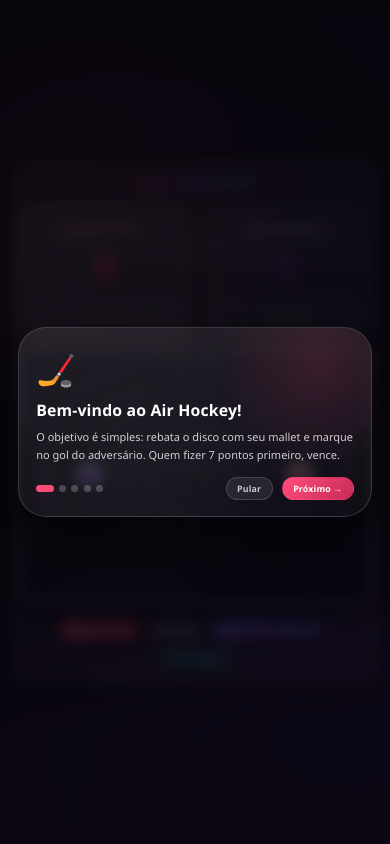
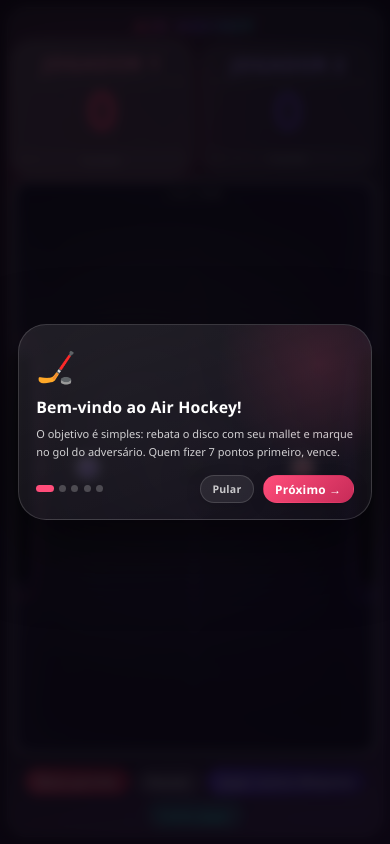
Before and after one commit to campelogabriel/air-hockey-cconecta, a plain HTML site: page index.html in a window 390 px wide. Drawn offline with Linux system fonts and the light colour scheme.

Commit message:
Add files via upload

```diff
--- a/script.js
+++ b/script.js
@@ -101,8 +101,8 @@
   state.puck.x = 0.5;
   state.puck.y = 0.5;
   const angle = (Math.random() * 0.9 - 0.45);
-  state.puck.vy = Math.sin(angle) * 0.00028;
-  state.puck.vx = direction * Math.cos(angle) * 0.00038;
+  state.puck.vy = Math.sin(angle) * 0.00024;
+  state.puck.vx = direction * Math.cos(angle) * 0.00032;
 }
 
 function updateMallets() {
@@ -192,16 +192,20 @@
   const dx = state.puck.x - state.mallets[i].x;
   const dy = state.puck.y - state.mallets[i].y;
   const dist = Math.hypot(dx, dy);
-  const radius = 0.095;
+  const radius = 0.085;
 
   if (dist < radius) {
     const nx = dx / (dist || 1);
     const ny = dy / (dist || 1);
-    const speed = Math.max(Math.hypot(state.puck.vx, state.puck.vy), 0.00035);
+    const currentSpeed = Math.hypot(state.puck.vx, state.puck.vy);
+    const MAX_SPEED = 0.00075;
+    const MIN_SPEED = 0.00035;
+    let speed = Math.max(currentSpeed, MIN_SPEED) * 1.06;
+    speed = Math.min(speed, MAX_SPEED);
     state.puck.x = state.mallets[i].x + nx * radius;
     state.puck.y = state.mallets[i].y + ny * radius;
-    state.puck.vx = nx * speed * 1.12;
-    state.puck.vy = ny * speed * 1.12;
+    state.puck.vx = nx * speed;
+    state.puck.vy = ny * speed;
 
     malletEls[i].style.transform = 'scale(1.12)';
     setTimeout(() => { malletEls[i].style.transform = 'scale(1)'; }, 90);
@@ -221,7 +225,7 @@
 // ============================================================
 //  CONTROLE TECLADO
 // ============================================================
-const MALLET_SPEED = 0.0008;
+const MALLET_SPEED = 0.0005;
 
 function moveMalletsByKeyboard(dt) {
   let dx1 = 0, dy1 = 0;
--- a/style.css
+++ b/style.css
@@ -13,40 +13,43 @@
   --radius-table: 30px;
   --transition: .3s cubic-bezier(.4,0,.2,1);
 }
+html,body{height:100%;}
 html{font-size:62.5%;}
 body{
-  min-height:100vh;
+  height:100vh;
   font-family:'Segoe UI',system-ui,sans-serif;
   background:
     radial-gradient(circle at 15% 20%, rgba(255,77,122,.12), transparent 45%),
     radial-gradient(circle at 85% 80%, rgba(124,77,255,.14), transparent 45%),
     linear-gradient(150deg,#0c0714 0%,#1a0f24 45%,#2a1030 100%);
   display:flex;align-items:center;justify-content:center;
-  padding:2.4rem;overflow-y:auto; /* permite rolagem vertical */
+  padding:1.2rem;overflow:hidden; /* joga cabe inteiro, sem scroll */
 }
 .game{
   position:relative;z-index:1;
   width:min(120rem,100%); max-width:1200px;
+  height:100%;max-height:100%;
   background:var(--glass-bg);
   backdrop-filter:blur(20px) saturate(1.3);
   -webkit-backdrop-filter:blur(20px) saturate(1.3);
   border-radius:44px;
   border:1px solid var(--glass-border);
   box-shadow:var(--glass-shadow), inset 0 1px 0 rgba(255,255,255,.15);
-  padding:3rem 3rem 2.2rem;
-  display:flex;flex-direction:column;align-items:center;gap:2.4rem;
+  padding:1.6rem 2.4rem;
+  display:flex;flex-direction:column;align-items:center;gap:1rem;
+  overflow:hidden;
 }
-.title-row{display:flex;align-items:center;gap:1rem;}
+.title-row{display:flex;align-items:center;gap:1rem;flex:0 0 auto;}
 .title{
-  font-size:1.8rem;font-weight:800;letter-spacing:.16em;text-transform:uppercase;
+  font-size:clamp(1.4rem,2.4vh,1.8rem);font-weight:800;letter-spacing:.16em;text-transform:uppercase;
   background:linear-gradient(90deg,var(--primary),var(--secondary),var(--accent));
   -webkit-background-clip:text; background-clip:text; color:transparent;
   filter:drop-shadow(0 0 12px rgba(255,77,122,.25));
 }
-.players-wrapper{display:flex;width:100%;gap:2rem;justify-content:center;flex-wrap:wrap;}
+.players-wrapper{display:flex;width:100%;gap:2rem;justify-content:center;flex-wrap:wrap;flex:0 0 auto;}
 .player{
   flex:1 1 26rem;max-width:34rem;min-width:20rem;
-  padding:2rem 1.8rem;border-radius:var(--radius-card);
+  padding:1.2rem 1.8rem;border-radius:var(--radius-card);
   background:rgba(255,255,255,.05);
   border:1px solid rgba(255,255,255,.08);
   box-shadow:0 4px 20px rgba(0,0,0,.2);
@@ -65,15 +68,15 @@
 .player--0 .player-name-input{color:#ff86a8;}
 .player--1 .player-name-input{color:#b697ff;}
 .player-name-input{
-  font-family:inherit;font-size:clamp(1.8rem,2.4vw,2.8rem);font-weight:800;
+  font-family:inherit;font-size:clamp(1.4rem,2.4vh,2.2rem);font-weight:800;
   letter-spacing:.04em;text-transform:uppercase;background:transparent;border:none;
   border-bottom:2px solid rgba(255,255,255,.15);color:#fff;text-align:center;width:100%;
-  padding:.4rem .8rem;outline:none;transition:border-color var(--transition), transform var(--transition);
+  padding:.3rem .8rem;outline:none;transition:border-color var(--transition), transform var(--transition);
 }
 .player-name-input:focus{border-bottom-color:var(--primary);transform:scale(1.02);}
 .player-name-input::placeholder{color:rgba(255,255,255,.35);font-weight:400;text-transform:none;}
 .score{
-  font-size:clamp(4.6rem,7.5vw,7.6rem);font-weight:200;line-height:1;margin:.3rem 0 .5rem;
+  font-size:clamp(3rem,6vh,5.6rem);font-weight:200;line-height:1;margin:.2rem 0 .3rem;
   transition:all var(--transition);
 }
 .player--0 .score{color:var(--primary);text-shadow:0 0 30px rgba(255,77,122,.2);}
@@ -85,12 +88,15 @@
   font-size:1.1rem;font-weight:700;color:var(--accent);height:1.4rem;opacity:0;transition:opacity .25s;
 }
 .streak.show{opacity:1;}
-.current{width:100%;background:rgba(255,255,255,.06);border-radius:14px;padding:.7rem 1rem;
-  border:1px solid rgba(255,255,255,.08);margin-top:.2rem;}
-.current-label{font-size:1rem;text-transform:uppercase;letter-spacing:.12em;color:rgba(255,255,255,.55);font-weight:700;}
-.current-score{font-size:1.15rem;font-weight:700;color:#fff;margin-top:.1rem;}
+.current{width:100%;background:rgba(255,255,255,.06);border-radius:14px;padding:.4rem 1rem;
+  border:1px solid rgba(255,255,255,.08);margin-top:.1rem;}
+.current-label{font-size:.9rem;text-transform:uppercase;letter-spacing:.12em;color:rgba(255,255,255,.55);font-weight:700;}
+.current-score{font-size:1.05rem;font-weight:700;color:#fff;margin-top:.1rem;}
 
-.center{width:100%;max-width:82rem;position:relative;display:flex;align-items:center;justify-content:center;padding:0 .8rem;}
+.center{
+  width:100%;max-width:82rem;position:relative;display:flex;align-items:center;justify-content:center;
+  padding:0 .8rem;flex:1 1 auto;min-height:0; /* deixa a mesa ocupar o espaço restante, sem estourar a tela */
+}
 
 /* ============================================================
    MESA NA HORIZONTAL
@@ -98,7 +104,8 @@
    direita (gol do J1). A mesa é mais larga do que alta.
    ============================================================ */
 .air-table{
-  position:relative;width:100%;aspect-ratio:1.85/1;border-radius:var(--radius-table);
+  position:relative;height:100%;max-height:100%;width:auto;max-width:100%;
+  aspect-ratio:1.85/1;border-radius:var(--radius-table);
   border:.6rem solid rgba(255,255,255,.55);
   background:
     radial-gradient(circle at 30% 40%, rgba(255,255,255,.14) 0%, transparent 60%),
@@ -139,7 +146,7 @@
 .trail{position:absolute;width:3.2rem;height:3.2rem;border-radius:50%;background:rgba(255,255,255,.10);
   pointer-events:none;z-index:2;transform:translate(-50%,-50%);}
 .mallet{
-  position:absolute;width:5rem;height:5rem;border-radius:50%;border:.5rem solid rgba(255,255,255,.92);
+  position:absolute;width:4rem;height:4rem;border-radius:50%;border:.4rem solid rgba(255,255,255,.92);
   box-shadow:0 .8rem 2rem rgba(0,0,0,.35), inset 0 -4px 8px rgba(0,0,0,.2), inset 0 4px 8px rgba(255,255,255,.5);
   z-index:4;will-change:transform;
 }
@@ -148,7 +155,7 @@
 .mallet--0{background:radial-gradient(circle at 35% 30%,#ff8aab,var(--primary));}
 .mallet--1{background:radial-gradient(circle at 35% 30%,#b88aff,var(--secondary));}
 .puck{
-  position:absolute;width:3.2rem;height:3.2rem;border-radius:50%;
+  position:absolute;width:2.4rem;height:2.4rem;border-radius:50%;
   background:radial-gradient(circle at 30% 25%,#555,#111);
   box-shadow:0 .6rem 1.2rem rgba(0,0,0,.55), inset 0 -3px 6px rgba(0,0,0,.65), inset 0 3px 6px rgba(255,255,255,.18),
     0 0 18px rgba(46,230,214,.15);
@@ -158,15 +165,15 @@
   background:radial-gradient(circle,rgba(255,255,255,.25) 0%,transparent 70%);border-radius:50%;pointer-events:none;}
 
 .hint{
-  position:absolute;z-index:10;top:1.2rem;left:50%;transform:translateX(-50%);padding:.5rem 1.6rem;
+  position:absolute;z-index:10;top:1rem;left:50%;transform:translateX(-50%);padding:.4rem 1.4rem;
   border-radius:40px;background:rgba(0,0,0,.3);backdrop-filter:blur(8px);color:rgba(255,255,255,.8);
-  font-size:1.05rem;font-weight:600;letter-spacing:.03em;white-space:nowrap;pointer-events:none;
+  font-size:1rem;font-weight:600;letter-spacing:.03em;white-space:nowrap;pointer-events:none;
   border:1px solid rgba(255,255,255,.08);
 }
-.controls{width:100%;display:flex;justify-content:center;align-items:center;gap:1.4rem;flex-wrap:wrap;
-  padding:1rem 0 .2rem;border-top:1px solid rgba(255,255,255,.06);}
+.controls{width:100%;display:flex;justify-content:center;align-items:center;gap:1rem;flex-wrap:wrap;
+  padding:.6rem 0 0;border-top:1px solid rgba(255,255,255,.06);flex:0 0 auto;}
 .btn{
-  font-family:inherit;font-size:1.35rem;font-weight:700;border:none;padding:1rem 2.2rem;border-radius:50px;
+  font-family:inherit;font-size:clamp(1.1rem,2vh,1.35rem);font-weight:700;border:none;padding:.8rem 1.8rem;border-radius:50px;
   background:rgba(255,255,255,.85);color:#1a1a1a;box-shadow:0 4px 16px rgba(0,0,0,.15);cursor:pointer;
   transition:all var(--transition);display:inline-flex;align-items:center;gap:.6rem;letter-spacing:.02em;
   border:1px solid rgba(255,255,255,.2);
@@ -231,17 +238,17 @@
 .btn--skip{font-size:1.2rem;padding:.7rem 1.4rem;}
 
 @media (max-width:820px){
-  body{padding:1.2rem;}
-  .game{padding:2rem 1.6rem 1.6rem;gap:1.8rem;border-radius:30px;}
-  .players-wrapper{gap:1.2rem;}
-  .player{flex:1 1 20rem;min-width:16rem;padding:1.6rem 1.2rem;}
+  body{padding:.8rem;}
+  .game{padding:1.2rem 1rem;gap:.8rem;border-radius:26px;}
+  .players-wrapper{gap:1rem;}
+  .player{flex:1 1 20rem;min-width:16rem;padding:.8rem 1rem;}
   .center{padding:0;}
-  .air-table{aspect-ratio:1.6/1;border-radius:22px;border-width:.4rem;}
-  .mallet{width:4rem;height:4rem;border-width:.4rem;}
-  .puck{width:2.6rem;height:2.6rem;}
-  .hint{font-size:.9rem;white-space:normal;max-width:80%;padding:.4rem 1.2rem;top:.8rem;}
-  .controls{gap:.8rem;padding-top:.6rem;}
-  .btn{font-size:1.15rem;padding:.7rem 1.5rem;}
+  .air-table{border-radius:22px;border-width:.4rem;}
+  .mallet{width:3.2rem;height:3.2rem;border-width:.3rem;}
+  .puck{width:2rem;height:2rem;}
+  .hint{font-size:.85rem;white-space:normal;max-width:80%;padding:.3rem 1rem;top:.6rem;}
+  .controls{gap:.6rem;}
+  .btn{padding:.6rem 1.3rem;}
   .message{font-size:2rem;padding:2rem 2.2rem;border-radius:20px;}
   .tutorial-card{padding:2.2rem 2rem 1.8rem;}
   .tutorial-title{font-size:1.8rem;}
@@ -249,14 +256,21 @@
 }
 @media (max-width:500px){
   html{font-size:55%;}
-  .game{padding:1.2rem .8rem;gap:1.2rem;border-radius:22px;}
-  .player{padding:1.2rem .8rem;min-width:12rem;flex:1 1 14rem;}
-  .player-name-input{font-size:1.6rem;}
-  .score{font-size:4rem;}
-  .air-table{aspect-ratio:1.4/1;border-radius:16px;border-width:.3rem;}
-  .mallet{width:3.2rem;height:3.2rem;border-width:.3rem;}
-  .puck{width:2rem;height:2rem;}
-  .btn{font-size:1rem;padding:.5rem 1.2rem;}
+  .game{padding:.8rem .6rem;gap:.6rem;border-radius:20px;}
+  .player{padding:.6rem .6rem;min-width:12rem;flex:1 1 14rem;}
+  .air-table{border-radius:16px;border-width:.3rem;}
+  .mallet{width:2.6rem;height:2.6rem;border-width:.25rem;}
+  .puck{width:1.6rem;height:1.6rem;}
   .hint{font-size:.7rem;padding:.2rem .8rem;top:.4rem;}
   .message{font-size:1.6rem;padding:1.6rem 1.8rem;}
 }
+/* Telas baixas (ex.: celular deitado) — prioriza caber na altura */
+@media (max-height:520px){
+  .game{padding:.8rem 1.6rem;gap:.5rem;}
+  .players-wrapper{gap:.8rem;}
+  .player{padding:.4rem .8rem;}
+  .current{padding:.2rem .8rem;}
+  .title{display:none;}
+  .controls{gap:.5rem;}
+  .btn{padding:.5rem 1.2rem;}
+}
```
